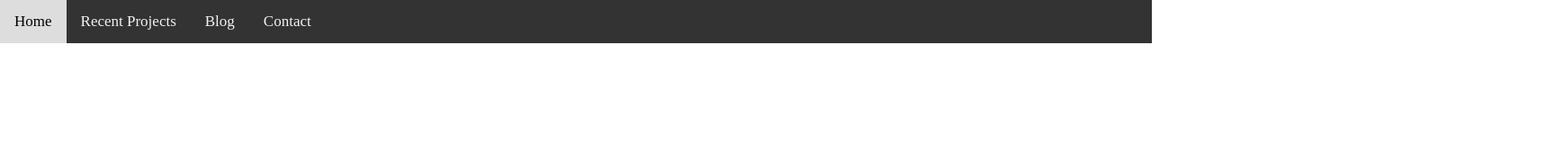
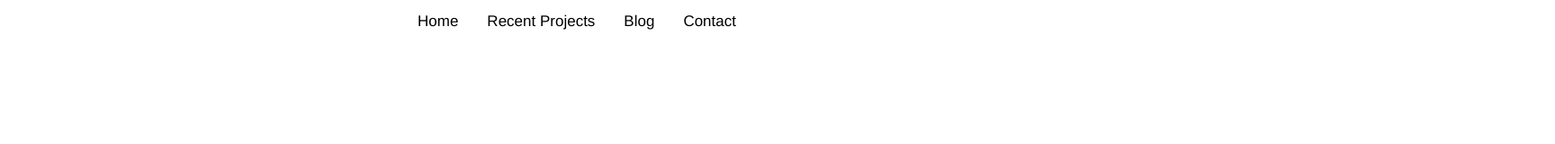
Before and after one commit to triki97/triki97.github.io, a plain HTML site: page index.html in a window 1280 px wide. Shown: the whole page at 90% size, 1728 px wide, since content can reach past the window. Drawn offline with Linux system fonts and the light colour scheme.

Commit message:
Styling nav bar

```diff
--- a/index.html
+++ b/index.html
@@ -5,14 +5,16 @@
   <link rel="stylesheet" type="text/css" href="style.css">
 
 </head>
+<body>
   <div class="topnav" id="topNavigationBar">
-    <a href="#home">Home</a>
-    <a href="#projects">Recent Projects</a>
-    <a href="#blog">Blog</a>
-    <a href="#contact">Contact</a>
+    <a href="/">Home</a>
+    <a href="/projects">Recent Projects</a>
+    <a href="/blog">Blog</a>
+    <a href="/contact">Contact</a>
   </div>
 
 
+</body>
 
 
 
--- a/style.css
+++ b/style.css
@@ -1,14 +1,17 @@
 body {margin:0;}
 
 .topnav {
-  overflow: hidden;
-  background-color: #333;
+  width: 100%;
+  position: absolute;
+  left: 35%;
+  height: 90px;
 }
 
 .topnav a {
   float: left;
   display: block;
-  color: #f2f2f2;
+  font-family:'Helvetica', 'Arial', 'Sans-Serif';
+  color: #000000;
   text-align: center;
   padding: 14px 16px;
   text-decoration: none;
```
